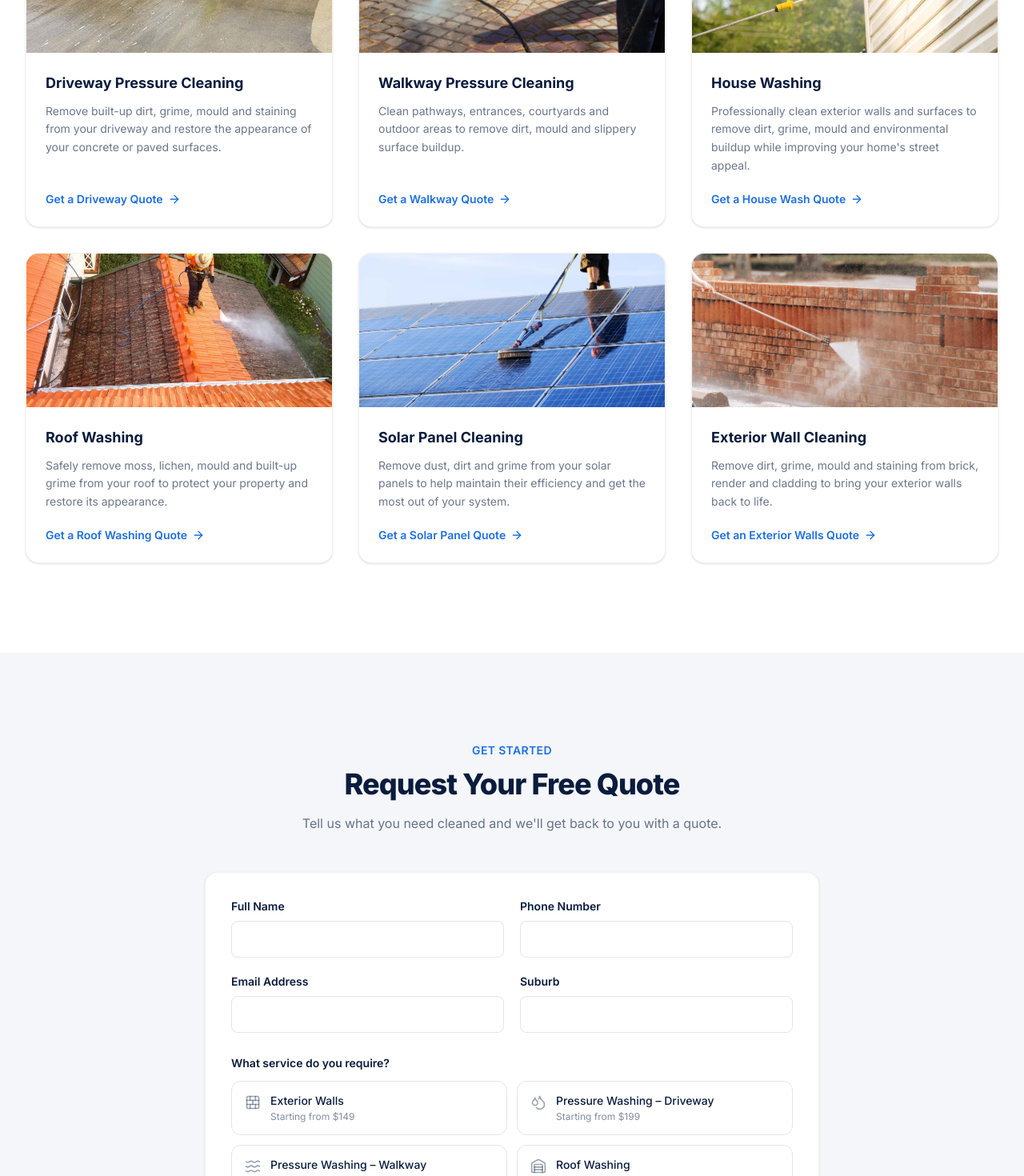
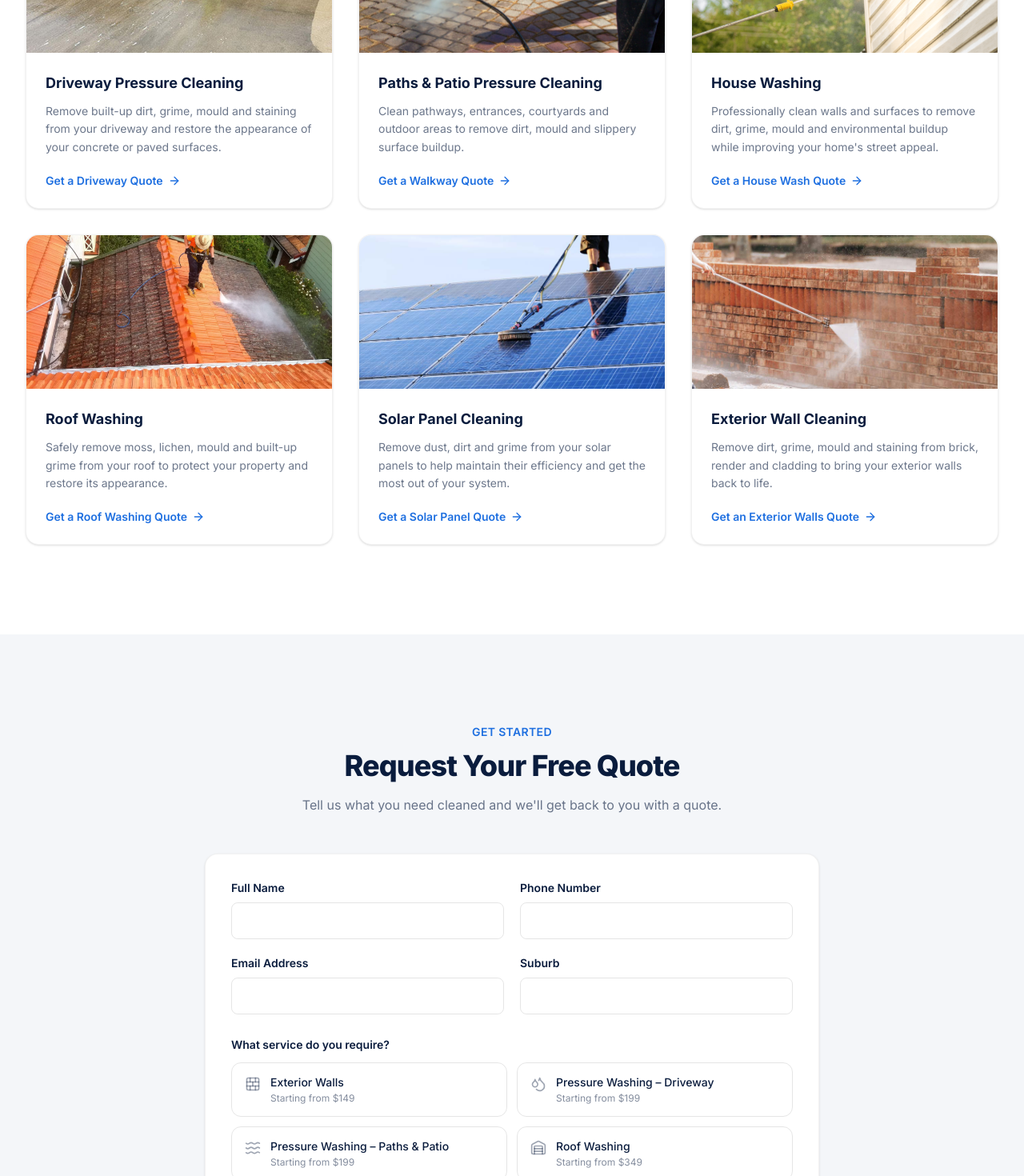
Before and after one commit to sebpetroch/Pressure-Cleaning, a Next.js app: page / in a window 1280 px wide. Shown: the part 1200-2670 px from the top of the page at 80% size. Built offline with nearby package versions, Linux system fonts and the light colour scheme.

Commit message:
Rename Walkway to Paths & Patio, tweak House Washing description
Update service title/quote form label from "Walkway" to "Paths & Patio" pressure cleaning, and drop "exterior" from the House Washing description text.

```diff
--- a/src/components/QuoteForm.tsx
+++ b/src/components/QuoteForm.tsx
@@ -19,7 +19,7 @@ import {
 const serviceOptions = [
   { key: "exterior-walls", label: "Exterior Walls", icon: BrickWall, startingPrice: 149 },
   { key: "driveway", label: "Pressure Washing – Driveway", icon: Droplets, startingPrice: 199 },
-  { key: "walkway", label: "Pressure Washing – Walkway", icon: Waves, startingPrice: 199 },
+  { key: "walkway", label: "Pressure Washing – Paths & Patio", icon: Waves, startingPrice: 199 },
   { key: "roof", label: "Roof Washing", icon: Warehouse, startingPrice: 349 },
   { key: "solar-panels", label: "Solar Panel Cleaning", icon: Sun, startingPrice: 249 },
   { key: "window-washing", label: "Window Washing", icon: AppWindow, startingPrice: 149 },
--- a/src/lib/config.ts
+++ b/src/lib/config.ts
@@ -60,8 +60,8 @@ export const services: Service[] = [
   },
   {
     key: "walkway",
-    title: "Walkway Pressure Cleaning",
-    shortTitle: "Walkway Pressure Washing",
+    title: "Paths & Patio Pressure Cleaning",
+    shortTitle: "Paths & Patio Pressure Washing",
     description:
       "Clean pathways, entrances, courtyards and outdoor areas to remove dirt, mould and slippery surface buildup.",
     ctaLabel: "Get a Walkway Quote",
@@ -73,7 +73,7 @@ export const services: Service[] = [
     title: "House Washing",
     shortTitle: "House Wash",
     description:
-      "Professionally clean exterior walls and surfaces to remove dirt, grime, mould and environmental buildup while improving your home's street appeal.",
+      "Professionally clean walls and surfaces to remove dirt, grime, mould and environmental buildup while improving your home's street appeal.",
     ctaLabel: "Get a House Wash Quote",
     image: images.services.houseWash,
     articleSlug: "house-wash-adelaide",
```
